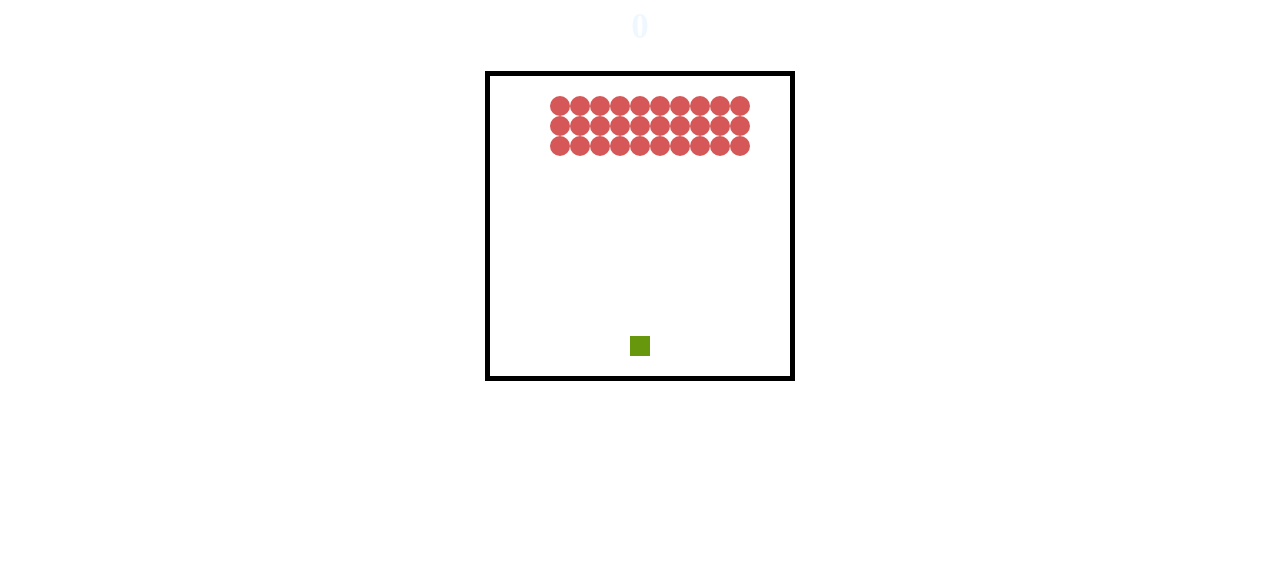
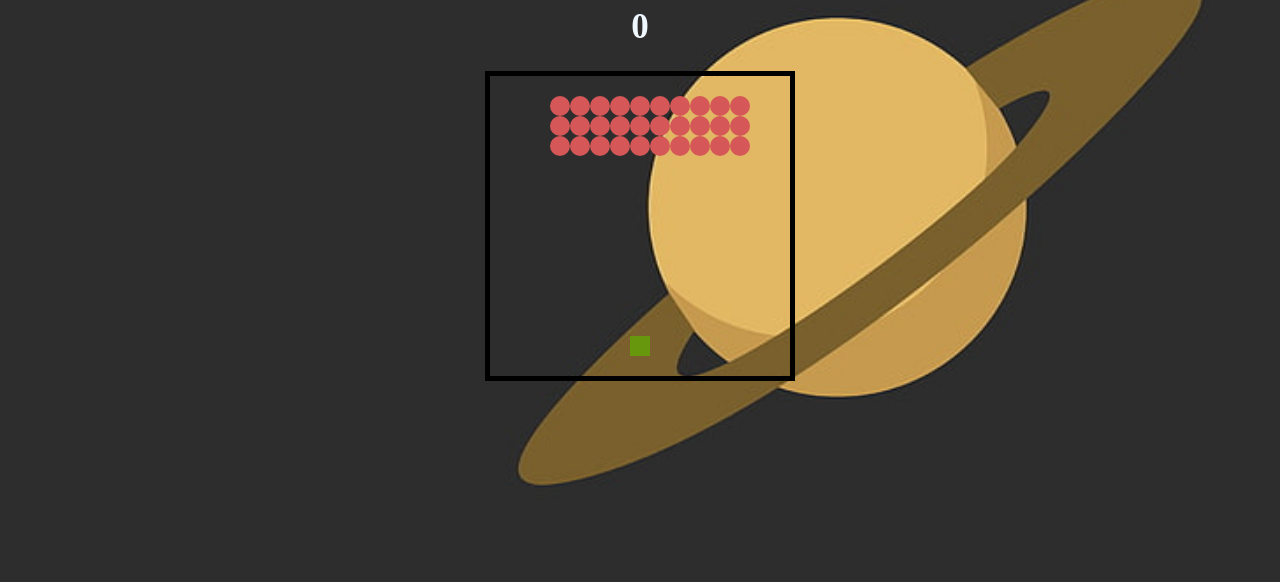
Before and after one commit to amanpandey275/spaceinvaders, a plain HTML site: page index.html in a window 1280 px wide. Shown: the part 218-800 px from the top of the page. Drawn offline with Linux system fonts and the light colour scheme; a web font is replaced by a local one.

Commit message:
minor changes

```diff
--- a/index.html
+++ b/index.html
@@ -1,5 +1,5 @@
 <!DOCTYPE html>
-<html lang="en" style=" background-image: url(./bg2.jpg);  background-size: cover">
+<html lang="en" style="background-image: url(./images/bg2.jpg);  background-size: cover;">
 <head>
 
     <script src="https://kit.fontawesome.com/71a8ac86ae.js" crossorigin="anonymous"></script>
@@ -11,7 +11,7 @@
     <meta name="viewport" content="width=device-width, initial-scale=1.0">
     <title>Space Invaders</title>
     <link rel="stylesheet" href="style.css">
-    <link rel="icon" href="./rocket-solid.svg">
+    <link rel="icon" href="./images/rocket-solid.svg">
 
 </head>
 <body>
```
Also changed, not shown: images/bb2.webp (deleted), images/bg1.webp (deleted).
